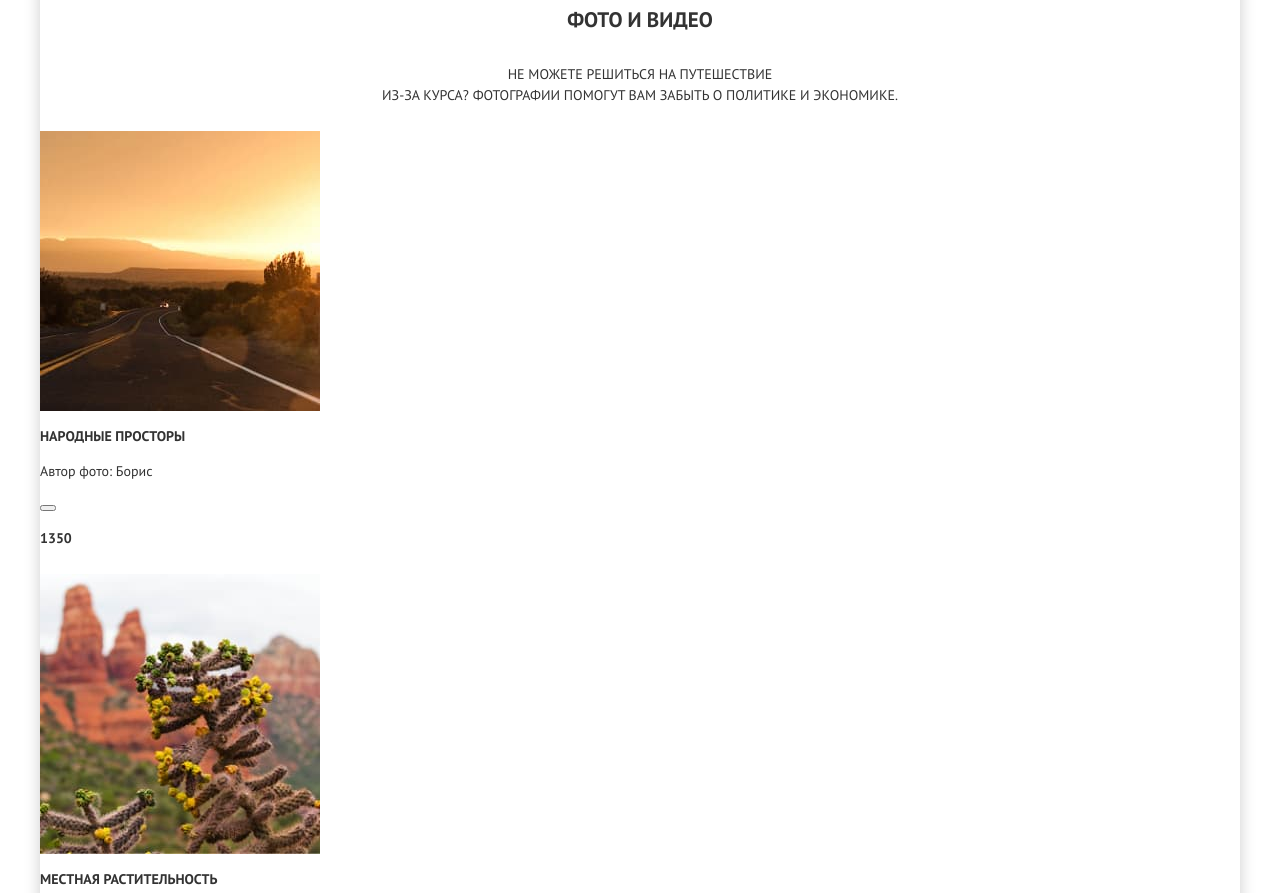
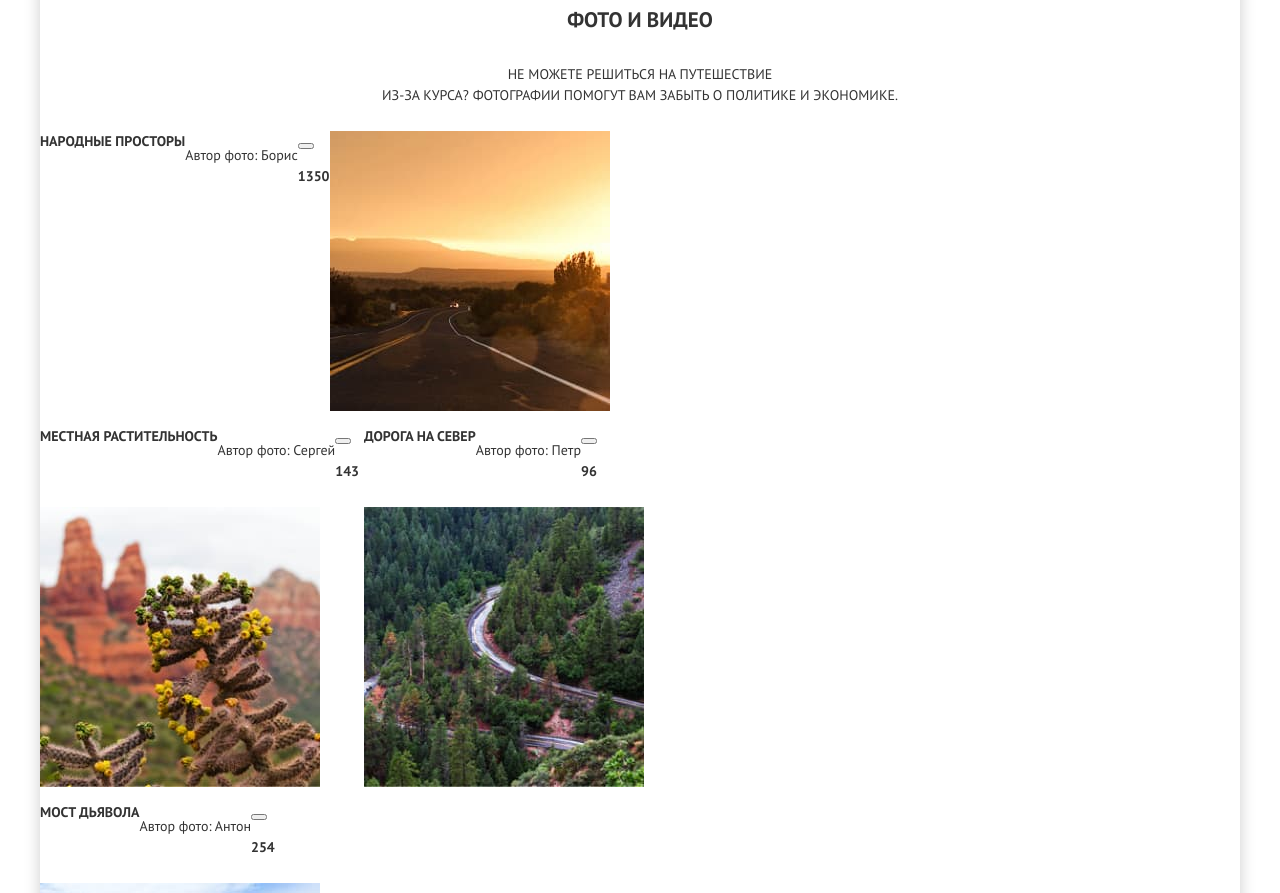
Before and after one commit to htmlacademy-adaptive/237031-sedona-26, a website: page source/catalog.html in a window 1280 px wide. Shown: the part 500-1393 px from the top of the page. Drawn offline with nearby package versions, Linux system fonts and the light colour scheme; files that its build step writes are made by us from their sources.

Commit message:
сетка страницы каталога

```diff
--- a/source/catalog.html
+++ b/source/catalog.html
@@ -9,8 +9,8 @@
 </head>
 
 <body class="page__body">
-  <div class="page__container">
-    <header class="main-header container">
+  <div class="page__container container">
+    <header class="main-header">
       <a class="main-header__logo" href="index.html">
         <img class="main-header__logo-image" src="img/logotype-phone.svg" width="185" height="96"
           alt="Логотип City of Sedona">
@@ -51,7 +51,7 @@
       <section class="catalog__gallery gallery">
         <h2 class="visually-hidden">Галерея</h2>
         <ul class="gallery__list card">
-          <li class="card__item">
+          <li class="card__item card__item--road">
             <a class="card__link" href="#">
               <img class="card__image" src="img/gallery/vasts-image.jpg" width="280" height="280"
                 alt="Фото дороги в городок Sedona.">
--- a/source/sass/blocks/card.scss
+++ b/source/sass/blocks/card.scss
@@ -1,12 +1,38 @@
 .card {
+  display: flex;
+  flex-direction: column;
+  width: 280px;
   margin: 0;
   padding: 0;
   list-style: none;
+
+  @media (min-width: $tablet-width) {
+    width: 648px;
+    flex-direction: row;
+    flex-wrap: wrap;
+  }
+}
+
+.card__item {
+  display: flex;
+  flex-direction: column;
+  flex-wrap: wrap;
+  width: 280px;
+
+  @media (min-width: $tablet-width) {
+    width: 324px;
+    flex-direction: row;
+  }
+
+  &--road {
+    width: 648px;
+  }
 }
 
 .card__link {
   display: block;
   margin-bottom: 15px;
+  order: 2;
 }
 
 .card__name {
```
Also changed, not shown: source/index.html (+2 -2 lines).
